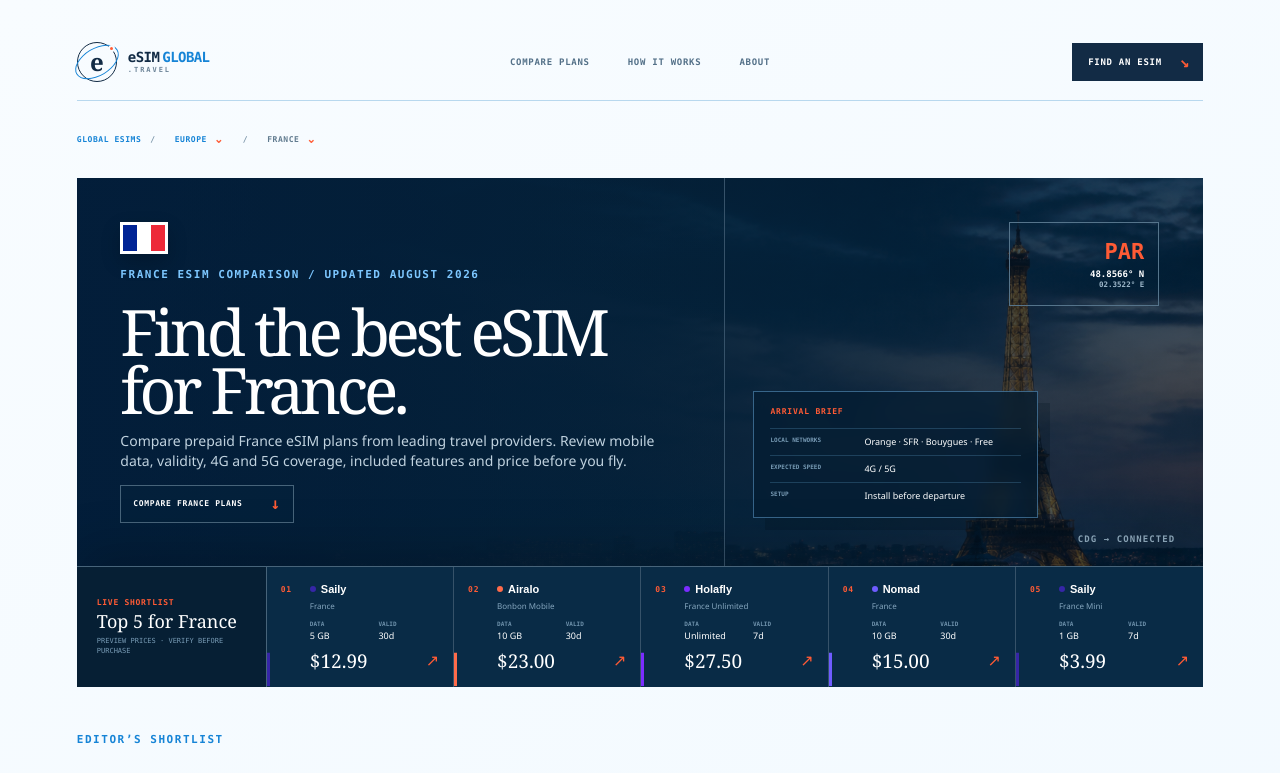
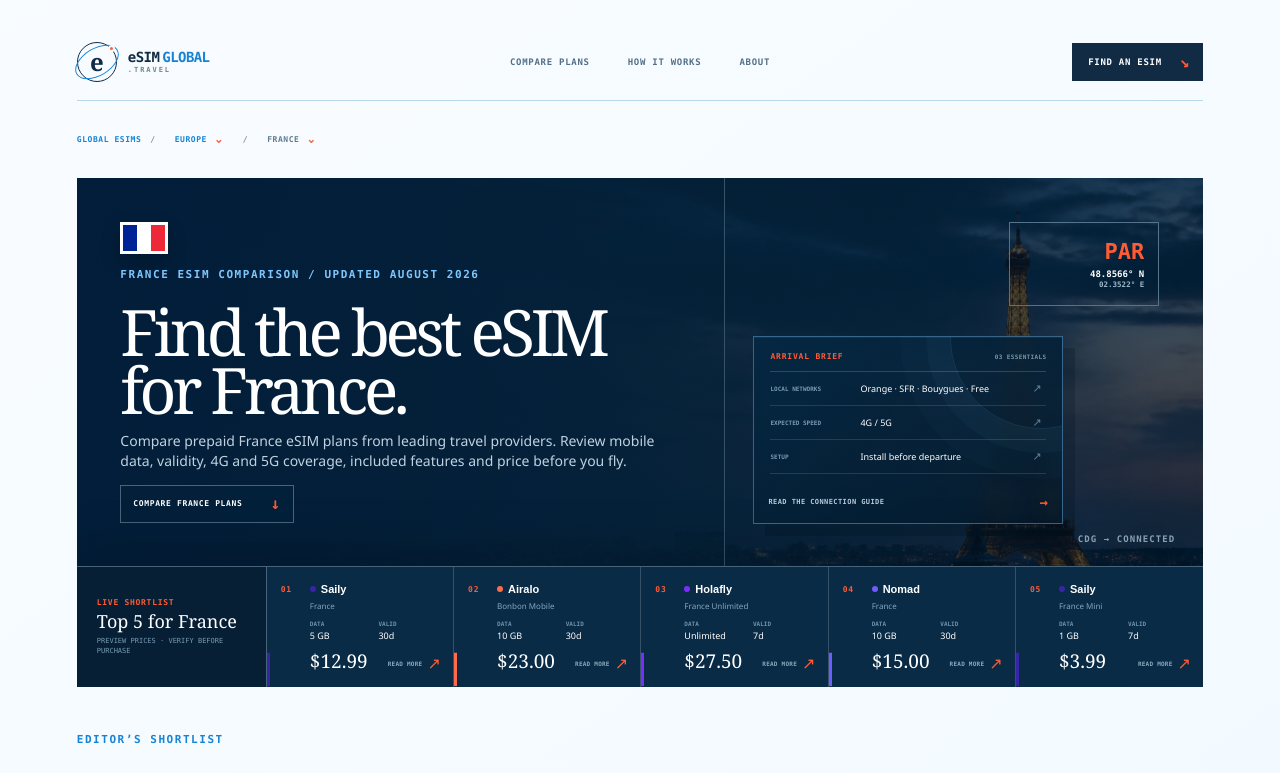
Before and after one commit to KTG1/esimglobal.travel, a Next.js app: page /france in a window 1280 px wide. Shown: the top 773 px of the page. Built offline with nearby package versions, Linux system fonts and the light colour scheme.

Commit message:
Enrich country hero interactions

```diff
--- a/app/[country]/page.js
+++ b/app/[country]/page.js
@@ -39,7 +39,7 @@
         <div className="franceVisual genericCountryVisual" data-code={destination.code}>
           <div className="parisStamp"><span>{destination.city.slice(0, 3).toUpperCase()}</span><strong>{destination.coordinates[0]}</strong><small>{destination.coordinates[1]}</small></div>
           <div className="countrySignal"><i /><i /><i /><i /></div>
-          <aside className="heroArrivalBrief"><p>ARRIVAL BRIEF</p><dl><div><dt>Local networks</dt><dd>{destination.networks}</dd></div><div><dt>Expected speed</dt><dd>{destination.plans[0].network}</dd></div><div><dt>Setup</dt><dd>Install before departure</dd></div></dl></aside>
+          <aside className="heroArrivalBrief"><header><p>ARRIVAL BRIEF</p><span>03 essentials</span></header><dl><div><dt>Local networks</dt><dd>{destination.networks}</dd><i aria-hidden="true">↗</i></div><div><dt>Expected speed</dt><dd>{destination.plans[0].network}</dd><i aria-hidden="true">↗</i></div><div><dt>Setup</dt><dd>Install before departure</dd><i aria-hidden="true">↗</i></div></dl><a href="#country-essentials">Read the connection guide <span aria-hidden="true">→</span></a></aside>
           <span className="routeLabel">{destination.airport} → Connected</span>
         </div>
         <HeroPlanStrip country={destination.name} plans={destination.plans} />
@@ -47,7 +47,7 @@
 
       <FrancePlans country={destination.name} plans={destination.plans} />
 
-      <section className="franceEssentials">
+      <section className="franceEssentials" id="country-essentials">
         <div><p className="eyebrow">BEFORE YOU CONNECT</p><h2>Using a travel eSIM in {destination.name}</h2></div>
         <dl><div><dt>Networks</dt><dd>{destination.networks}</dd></div><div><dt>Coverage</dt><dd>{destination.coverage}</dd></div><div><dt>Installation</dt><dd>Install on Wi-Fi before departure, then activate the data line after arrival.</dd></div></dl>
       </section>
--- a/app/france/FrancePlans.js
+++ b/app/france/FrancePlans.js
@@ -36,7 +36,7 @@
             <span className="heroPlanRank">0{index + 1}</span>
             <div><b><i />{plan.brand}</b><small>{plan.product}</small></div>
             <dl><div><dt>Data</dt><dd>{plan.dataLabel}</dd></div><div><dt>Valid</dt><dd>{plan.days}d</dd></div></dl>
-            <strong>${plan.price.toFixed(2)}</strong><em aria-hidden="true">↗</em>
+            <strong>${plan.price.toFixed(2)}</strong><span className="heroPlanAction">Read more <em aria-hidden="true">↗</em></span>
           </a>
         ))}
       </div>
--- a/app/france/page.js
+++ b/app/france/page.js
@@ -24,7 +24,7 @@
         <div className="franceVisual">
           <div className="parisStamp"><span>PAR</span><strong>48.8566° N</strong><small>02.3522° E</small></div>
           <div className="eiffelMark"><i /><i /><i /><i /></div>
-          <aside className="heroArrivalBrief"><p>ARRIVAL BRIEF</p><dl><div><dt>Local networks</dt><dd>Orange · SFR · Bouygues · Free</dd></div><div><dt>Expected speed</dt><dd>4G / 5G</dd></div><div><dt>Setup</dt><dd>Install before departure</dd></div></dl></aside>
+          <aside className="heroArrivalBrief"><header><p>ARRIVAL BRIEF</p><span>03 essentials</span></header><dl><div><dt>Local networks</dt><dd>Orange · SFR · Bouygues · Free</dd><i aria-hidden="true">↗</i></div><div><dt>Expected speed</dt><dd>4G / 5G</dd><i aria-hidden="true">↗</i></div><div><dt>Setup</dt><dd>Install before departure</dd><i aria-hidden="true">↗</i></div></dl><a href="#country-essentials">Read the connection guide <span aria-hidden="true">→</span></a></aside>
           <span className="routeLabel">CDG → Connected</span>
         </div>
         <HeroPlanStrip country="France" plans={francePlans} />
@@ -32,7 +32,7 @@
 
       <FrancePlans />
 
-      <section className="franceEssentials">
+      <section className="franceEssentials" id="country-essentials">
         <div><p className="eyebrow">BEFORE YOU CONNECT</p><h2>Using a travel eSIM in France</h2></div>
         <dl><div><dt>Networks</dt><dd>Orange, SFR, Bouygues Telecom and Free Mobile operate nationwide networks.</dd></div><div><dt>Coverage</dt><dd>4G is widely available; 5G availability depends on location and the selected plan.</dd></div><div><dt>Installation</dt><dd>Install on Wi-Fi before departure, then activate the data line after arrival.</dd></div></dl>
       </section>
--- a/app/globals.css
+++ b/app/globals.css
@@ -259,11 +259,11 @@
 .heroPlanBoardLabel small { color: #789bb5; font: 500 7px/1.35 "SFMono-Regular", Consolas, monospace; text-transform: uppercase; }
 .heroPlanRail { display: grid; grid-template-columns: repeat(5, minmax(0, 1fr)); }
 .heroPlanRail > a { position: relative; display: grid; grid-template-columns: 22px minmax(0, 1fr); grid-template-rows: auto auto auto; gap: 10px 7px; min-width: 0; padding: 16px 14px; border-right: 1px solid #365269; color: white; text-decoration: none; transition: background .18s ease, transform .18s ease; }
-.heroPlanRail > a:last-child { border-right: 0; }.heroPlanRail > a:hover { z-index: 1; background: #103d60; transform: translateY(-3px); }
+.heroPlanRail > a:last-child { border-right: 0; }.heroPlanRail > a:hover, .heroPlanRail > a:focus-visible { z-index: 1; outline: 0; background: radial-gradient(circle at 82% 18%, color-mix(in srgb, var(--plan-color) 25%, transparent), transparent 42%), #103d60; box-shadow: 0 14px 30px rgba(0,0,0,.22); transform: translateY(-5px); }
 .heroPlanRail > a::before { content: ""; position: absolute; inset: 0 auto 0 0; width: 3px; background: var(--plan-color); transform: scaleY(.28); transform-origin: bottom; transition: transform .18s ease; }.heroPlanRail > a:hover::before { transform: scaleY(1); }
 .heroPlanRank { grid-row: 1 / 3; padding-top: 2px; }.heroPlanRail > a > div { min-width: 0; }.heroPlanRail b { display: flex; align-items: center; gap: 5px; font: 600 11px/1.1 "Avenir Next", Avenir, sans-serif; }.heroPlanRail b i { flex: 0 0 auto; width: 6px; height: 6px; border-radius: 50%; background: var(--plan-color); }
 .heroPlanRail div > small { display: block; overflow: hidden; margin-top: 4px; color: #86a7bf; font-size: 8px; text-overflow: ellipsis; white-space: nowrap; }
-.heroPlanRail > a > strong { grid-column: 2; align-self: end; font: 500 19px/1 Georgia, serif; }.heroPlanRail > a > em { position: absolute; right: 14px; bottom: 16px; color: var(--signal); font-style: normal; }
+.heroPlanRail > a > strong { grid-column: 2; align-self: end; font: 500 19px/1 Georgia, serif; }.heroPlanAction { position: absolute; right: 12px; bottom: 15px; display: flex; align-items: center; gap: 5px; color: #8ba9bd; font: 700 6px/1 "SFMono-Regular", Consolas, monospace; letter-spacing: .04em; text-transform: uppercase; transition: color .18s ease; }.heroPlanAction em { color: var(--signal); font: normal 16px/1 sans-serif; transition: transform .18s ease; }.heroPlanRail > a:hover .heroPlanAction, .heroPlanRail > a:focus-visible .heroPlanAction { color: white; }.heroPlanRail > a:hover .heroPlanAction em, .heroPlanRail > a:focus-visible .heroPlanAction em { transform: translate(3px,-3px); }
 .heroPlanRail dl { grid-column: 2; display: grid; grid-template-columns: repeat(2, minmax(0, 1fr)); gap: 8px; margin: 0; }.heroPlanRail dl div { display: grid; gap: 2px; min-width: 0; }.heroPlanRail dt { color: #6f92ac; font: 700 6px/1 "SFMono-Regular", Consolas, monospace; text-transform: uppercase; }.heroPlanRail dd { margin: 0; font-size: 9px; overflow-wrap: anywhere; }
 .parisStamp { position: absolute; z-index: 2; top: 44px; right: 44px; display: grid; min-width: 150px; padding: 14px; border: 1px solid #55748b; color: #9eb8ca; font: 700 9px/1.4 "SFMono-Regular", Consolas, monospace; text-align: right; }
 .parisStamp span { color: var(--signal); font-size: 22px; }.parisStamp strong { color: white; }
@@ -272,8 +272,11 @@
 .eiffelMark i:nth-child(1), .eiffelMark i:nth-child(2) { bottom: 0; width: 5px; height: 390px; transform-origin: bottom; }.eiffelMark i:nth-child(1) { left: 40px; transform: rotate(14deg); }.eiffelMark i:nth-child(2) { right: 40px; transform: rotate(-14deg); }
 .eiffelMark i:nth-child(3) { left: 44px; bottom: 105px; width: 172px; height: 4px; }.eiffelMark i:nth-child(4) { left: 79px; bottom: 220px; width: 102px; height: 4px; }
 .routeLabel { position: absolute; z-index: 2; left: 32px; bottom: 28px; color: #91acbf; font: 700 9px/1.2 "SFMono-Regular", Consolas, monospace; letter-spacing: .12em; text-transform: uppercase; }
-.heroArrivalBrief { position: absolute; z-index: 3; left: 28px; bottom: 48px; width: min(285px, calc(100% - 56px)); padding: 16px; border: 1px solid rgba(125,199,255,.42); background: rgba(4,30,50,.76); box-shadow: 12px 12px 0 rgba(3,18,31,.24); backdrop-filter: blur(7px); }
-.heroArrivalBrief > p { margin: 0 0 12px; color: var(--signal); font: 700 8px/1 "SFMono-Regular", Consolas, monospace; letter-spacing: .1em; }.heroArrivalBrief dl { display: grid; gap: 8px; margin: 0; }.heroArrivalBrief dl div { display: grid; grid-template-columns: 84px 1fr; gap: 10px; padding-top: 7px; border-top: 1px solid rgba(125,199,255,.2); }.heroArrivalBrief dt { color: #789bb5; font: 700 6px/1.2 "SFMono-Regular", Consolas, monospace; text-transform: uppercase; }.heroArrivalBrief dd { display: -webkit-box; overflow: hidden; margin: 0; color: white; font-size: 9px; line-height: 1.25; -webkit-box-orient: vertical; -webkit-line-clamp: 2; }
+.heroArrivalBrief { position: absolute; z-index: 3; left: 28px; bottom: 42px; width: min(310px, calc(100% - 56px)); padding: 16px; overflow: hidden; border: 1px solid rgba(125,199,255,.42); background: linear-gradient(145deg, rgba(5,40,67,.92), rgba(3,24,42,.78)); box-shadow: 12px 12px 0 rgba(3,18,31,.24), inset 0 1px rgba(255,255,255,.06); backdrop-filter: blur(9px); }
+.heroArrivalBrief::before { content: ""; position: absolute; top: -90px; right: -70px; width: 180px; height: 180px; border: 1px solid rgba(125,199,255,.12); border-radius: 50%; box-shadow: 0 0 0 24px rgba(125,199,255,.035), 0 0 0 50px rgba(125,199,255,.02); pointer-events: none; }
+.heroArrivalBrief header { position: relative; display: flex; align-items: center; justify-content: space-between; gap: 15px; margin-bottom: 10px; }.heroArrivalBrief header p { margin: 0; color: var(--signal); font: 700 8px/1 "SFMono-Regular", Consolas, monospace; letter-spacing: .1em; }.heroArrivalBrief header span { color: #7697ad; font: 700 6px/1 "SFMono-Regular", Consolas, monospace; letter-spacing: .06em; text-transform: uppercase; }
+.heroArrivalBrief dl { position: relative; display: grid; margin: 0; border-top: 1px solid rgba(125,199,255,.24); }.heroArrivalBrief dl div { display: grid; grid-template-columns: 82px minmax(0, 1fr) 14px; align-items: center; gap: 8px; min-height: 34px; border-bottom: 1px solid rgba(125,199,255,.18); transition: background .18s ease, padding .18s ease; }.heroArrivalBrief dl div:hover { margin-inline: -7px; padding-inline: 7px; background: rgba(125,199,255,.08); }.heroArrivalBrief dt { color: #789bb5; font: 700 6px/1.2 "SFMono-Regular", Consolas, monospace; text-transform: uppercase; }.heroArrivalBrief dd { display: -webkit-box; overflow: hidden; margin: 0; color: white; font-size: 9px; line-height: 1.25; -webkit-box-orient: vertical; -webkit-line-clamp: 2; }.heroArrivalBrief dl i { color: #63849a; font: normal 11px/1 sans-serif; transition: color .18s ease, transform .18s ease; }.heroArrivalBrief dl div:hover i { color: var(--signal); transform: translate(2px,-2px); }
+.heroArrivalBrief > a { position: relative; display: flex; align-items: center; justify-content: space-between; margin: 11px -2px -2px; padding-top: 10px; color: #b8ccda; font: 700 7px/1 "SFMono-Regular", Consolas, monospace; letter-spacing: .06em; text-decoration: none; text-transform: uppercase; }.heroArrivalBrief > a span { color: var(--signal); font-size: 14px; transition: transform .18s ease; }.heroArrivalBrief > a:hover { color: white; }.heroArrivalBrief > a:hover span { transform: translateX(4px); }
 .heroArrivalBrief + .routeLabel { left: auto; right: 28px; bottom: 22px; }
 .featuredFrancePlans, .francePlanExplorer, .franceEssentials { margin-top: 72px; }
 .featuredFrancePlans { margin-top: 46px; }
```
